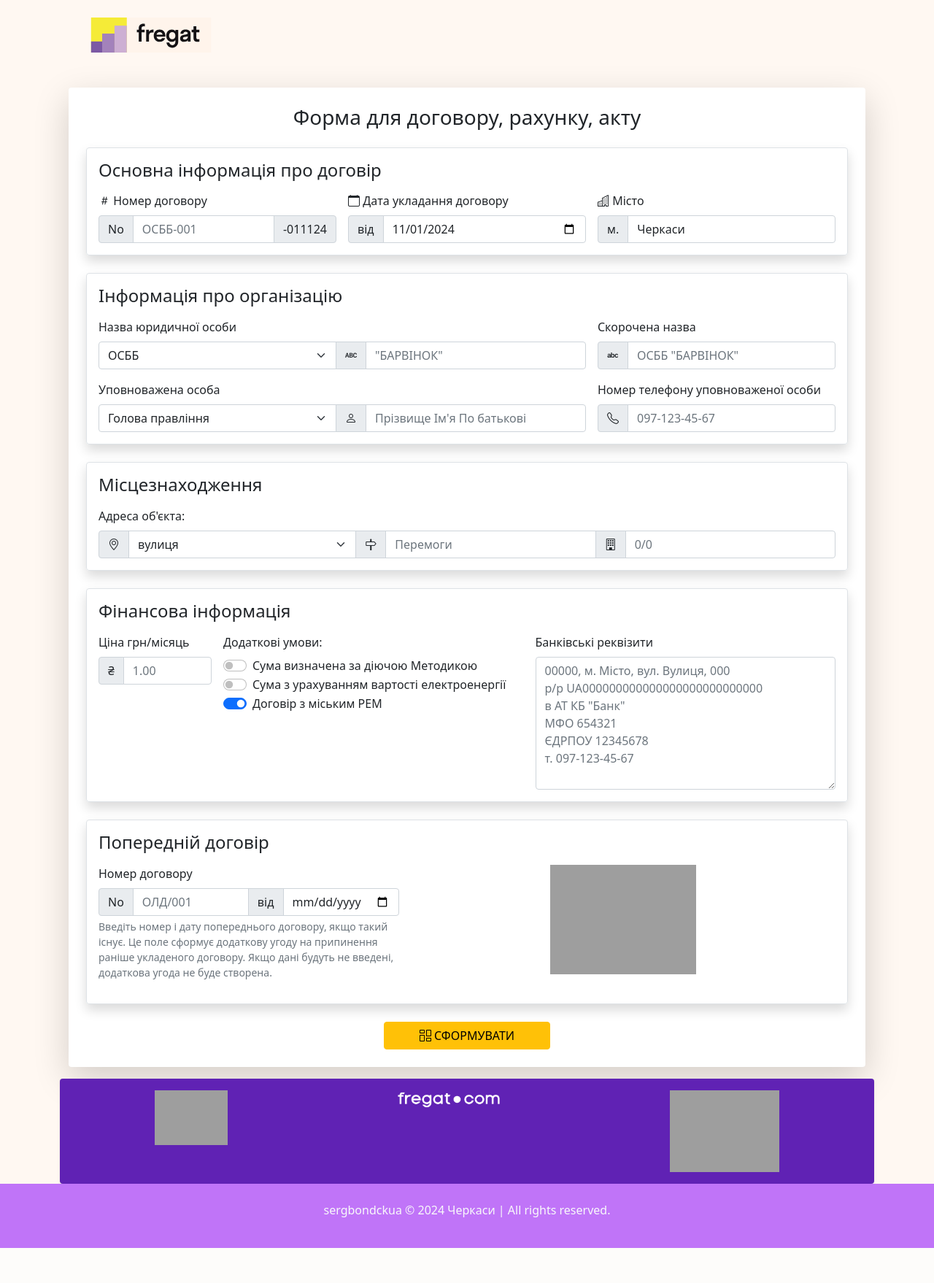
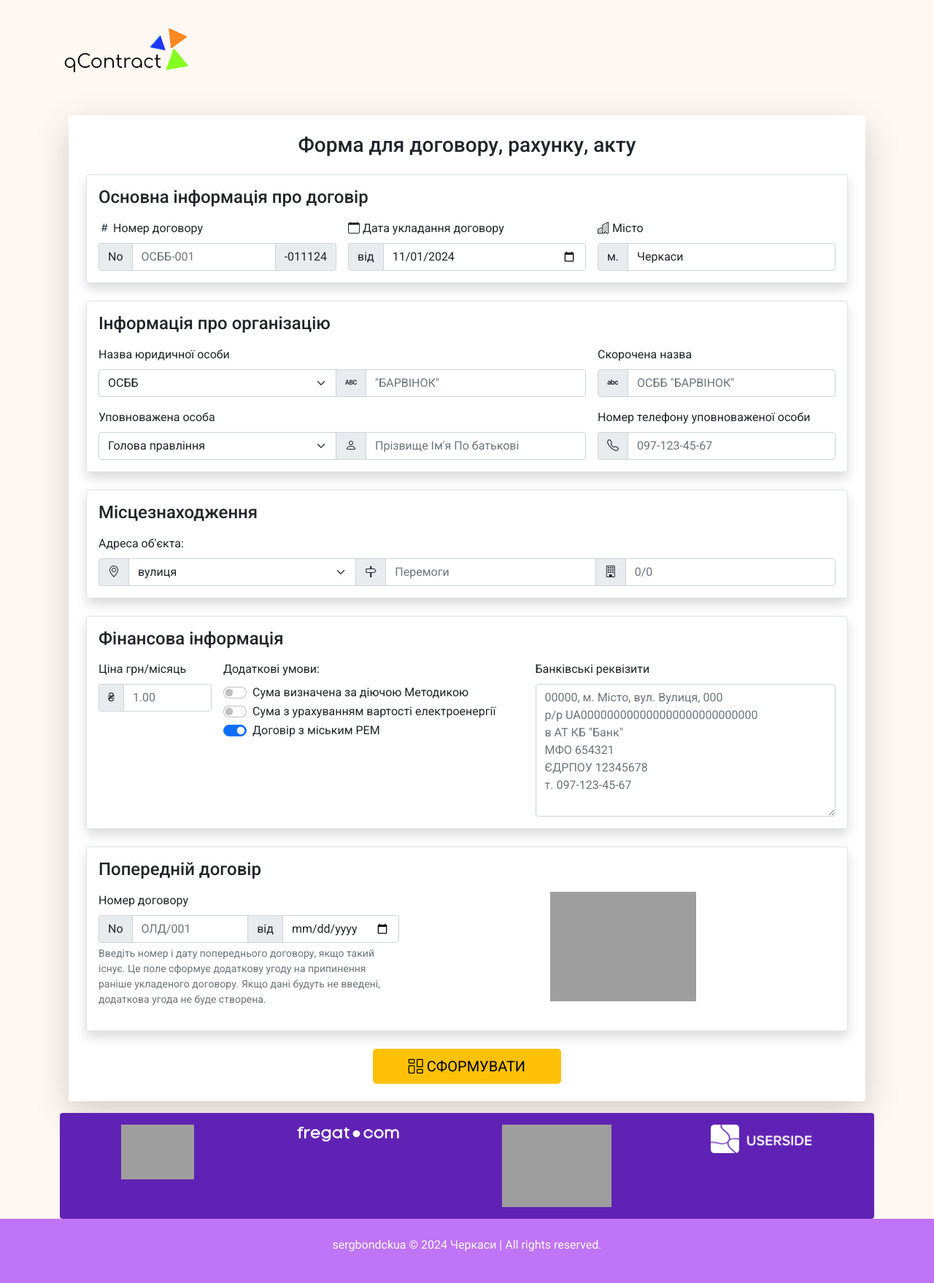
Before and after one commit to sergbondckua/internal_service_platform, a Django app: page /fill/contract/ in a window 1280 px wide. Shown: the part 32-1790 px from the top of the page at 73% size. Before the commit the page ends 1742 px from the top, so only its background shows below. Run offline with Django 4.2, Linux system fonts and the light colour scheme; parts of the project's set-up code (start-up, migrations or seed data) failed here and were passed over; some libraries are stand-ins or nearby versions; grey boxes are pictures that could not be loaded.

Commit message:
edit frontend

```diff
--- /dev/null
+++ b/static/fil_in_docx/css/style.css
@@ -0,0 +1,13 @@
+body {
+    background-color: #fff8f2;
+    font-family: 'Roboto', sans-serif;
+}
+header {
+    background-color: #6022B4;
+}
+footer {
+    background-color: #c074f8;
+}
+div .bgn {
+    background-color: #6022b4;
+}
--- a/templates/fill_in_docx/base.html
+++ b/templates/fill_in_docx/base.html
@@ -10,20 +10,24 @@
   <link href="https://cdn.jsdelivr.net/npm/bootstrap@5.0.2/dist/css/bootstrap.min.css" rel="stylesheet"
         integrity="sha384-EVSTQN3/azprG1Anm3QDgpJLIm9Nao0Yz1ztcQTwFspd3yD65VohhpuuCOmLASjC" crossorigin="anonymous">
   <link rel="stylesheet" href="https://cdn.jsdelivr.net/npm/bootstrap-icons@1.11.3/font/bootstrap-icons.min.css">
+  <!-- Підключення шрифту Roboto -->
+  <link href="https://fonts.googleapis.com/css2?family=Roboto:wght@400;500;700&display=swap" rel="stylesheet">
   <!-- Custom CSS -->
+  <link href="{% static 'fil_in_docx/css/style.css' %}" rel="stylesheet">
 
 </head>
-<body style="background: #fff8f2">
-<header style="background: #6022B4" class="text-white text-center py-3">
+<body>
+<header class="text-white text-center py-3">
 </header>
 
 <!-- Main Content -->
 <div class="container mt-4">
+  <img src="{% static 'fil_in_docx/images/logo-qcontract.png' %}" alt="logo" style="max-width: 180px">
   {% block content %}{% endblock %}
 </div>
 <!-- Horizontal Sidebar -->
 <div class="container mt-3">
-  <div style="background: #6022b4" class="text-white rounded shadow-sm p-3 d-flex justify-content-around">
+  <div class="bgn text-white rounded shadow-sm p-3 d-flex justify-content-around">
     {% block sidebar %}
       <div class="text-center">
         <a href="https://youcontrol.com.ua/" target="_blank">
@@ -43,11 +47,17 @@
                style="max-width: 150px;">
         </a>
       </div>
+      <div class="text-center">
+        <a href="https://userside.pp.ua/oper/index.php" target="_blank">
+          <img src="{% static 'fil_in_docx/images/logo-userside.png' %}" alt="Sponsor 4" class="img-fluid"
+               style="max-width: 140px;">
+        </a>
+      </div>
     {% endblock %}
   </div>
 </div>
 <!-- Footer -->
-<footer style="background: #c074f8" class="text-center py-4 mt-0">
+<footer class="text-center py-4 mt-0">
   <p class="text-light">sergbondckua &copy; 2024 Черкаси | All rights reserved.</p>
 </footer>
 
--- a/templates/fill_in_docx/contract_success.html
+++ b/templates/fill_in_docx/contract_success.html
@@ -28,7 +28,7 @@
       {% endif %}
     </div>
 
-    <a href="{% url 'fill_in_docx:generate_contract' %}" class="btn btn-outline-secondary mt-3"><i class="bi bi-arrow-left"></i> Повернутися на
-      головну</a>
+    <a href="{% url 'fill_in_docx:generate_contract' %}" class="btn btn-outline-secondary mt-3"><i
+        class="bi bi-arrow-left"></i> Повернутися до форми</a>
   </div>
 {% endblock %}
--- a/templates/fill_in_docx/generate_contract.html
+++ b/templates/fill_in_docx/generate_contract.html
@@ -5,7 +5,6 @@
 
 <!-- Main Content -->
 {% block content %}
-  <img src="{% static 'fil_in_docx/images/logo-fregat.svg' %}" alt="logo">
   <div class="container mt-5">
     <div class="content-box p-4 shadow-lg rounded bg-white">
       <h3 class="mb-4 text-center">Форма для договору, рахунку, акту </h3>
@@ -191,7 +190,7 @@
 
         <!-- Submit Button -->
         <div class="col-12 text-center mt-4">
-          <button type="submit" class="btn btn-warning px-5"><i class="bi bi-columns-gap"></i> СФОРМУВАТИ</button>
+          <button type="submit" class="btn btn-lg btn-warning px-5"><i class="bi bi-columns-gap"></i> СФОРМУВАТИ</button>
         </div>
 
       </form>
```
Also changed, not shown: static/fil_in_docx/css/styles.css (deleted, +0 -109 lines), static/fil_in_docx/images/logo-qcontract.png (added), static/fil_in_docx/images/logo-userside.png (added).
